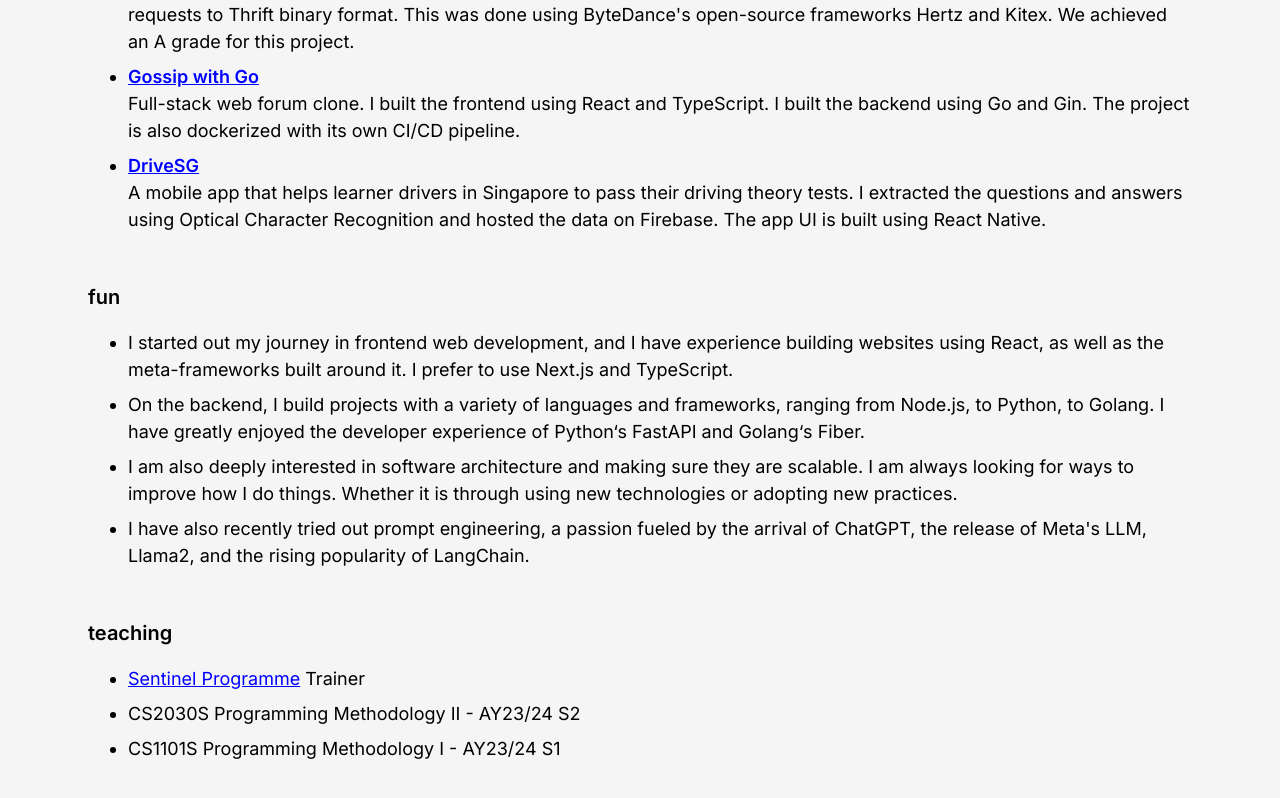
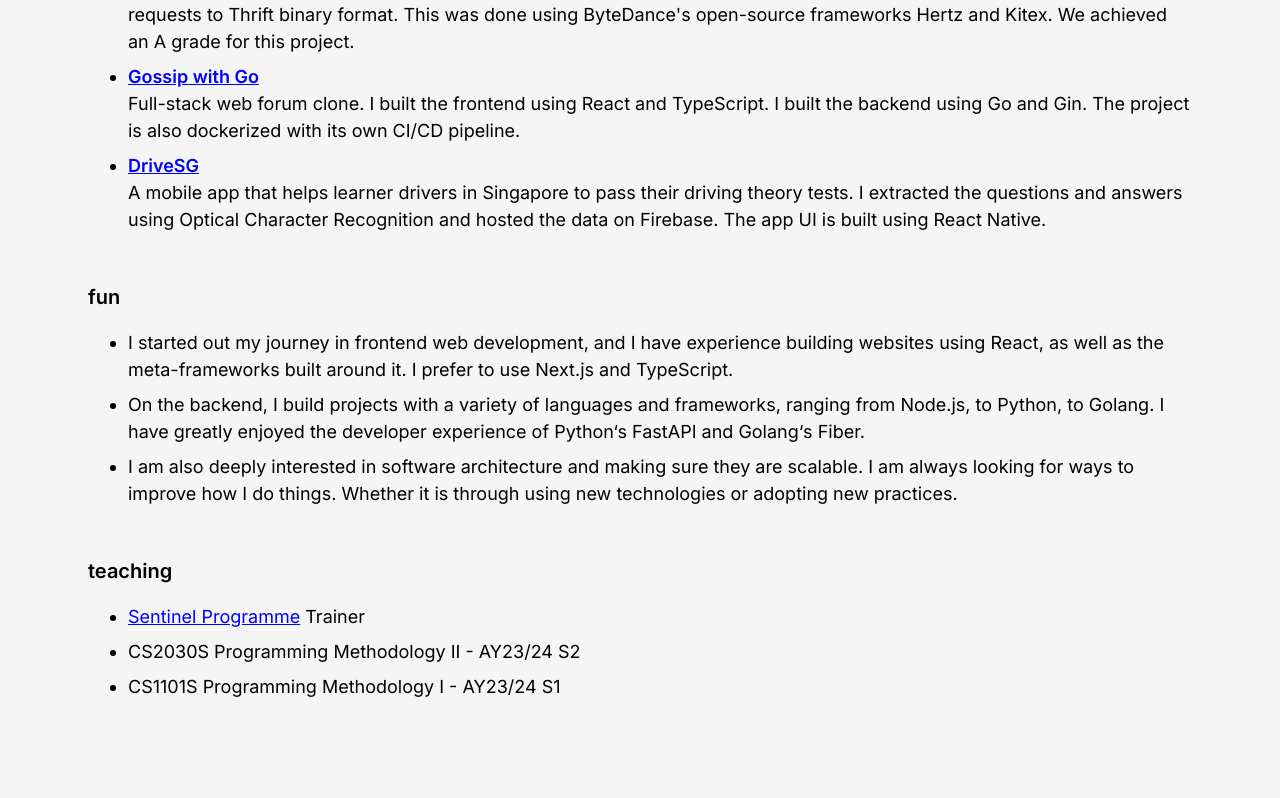
Before and after one commit to jianrong7/website, a Next.js app: page / in a window 1280 px wide. Shown: the part 1274-2072 px from the top of the page. After the commit the page ends 2048 px from the top, so only its background shows below. Built offline with nearby package versions, Linux system fonts and the light colour scheme.

Commit message:
remove prompt engineering

```diff
--- a/src/app/TechnicalStuff.tsx
+++ b/src/app/TechnicalStuff.tsx
@@ -21,11 +21,6 @@ export default function TechnicalStuff() {
           things. Whether it is through using new technologies or adopting new
           practices.
         </li>
-        <li className="mb-2">
-          I have also recently tried out prompt engineering, a passion fueled by
-          the arrival of ChatGPT, the release of Meta&apos;s LLM, Llama2, and
-          the rising popularity of LangChain.
-        </li>
       </ul>
     </>
   );
```
